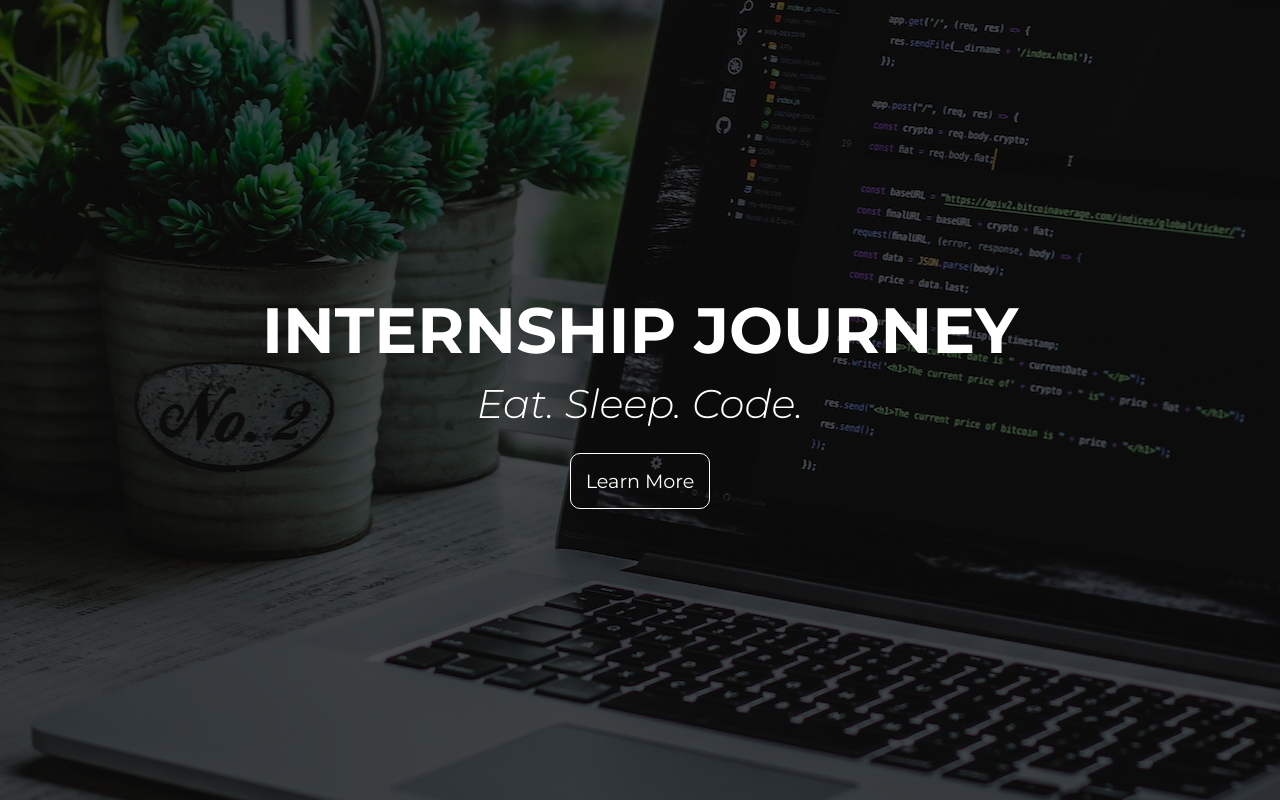
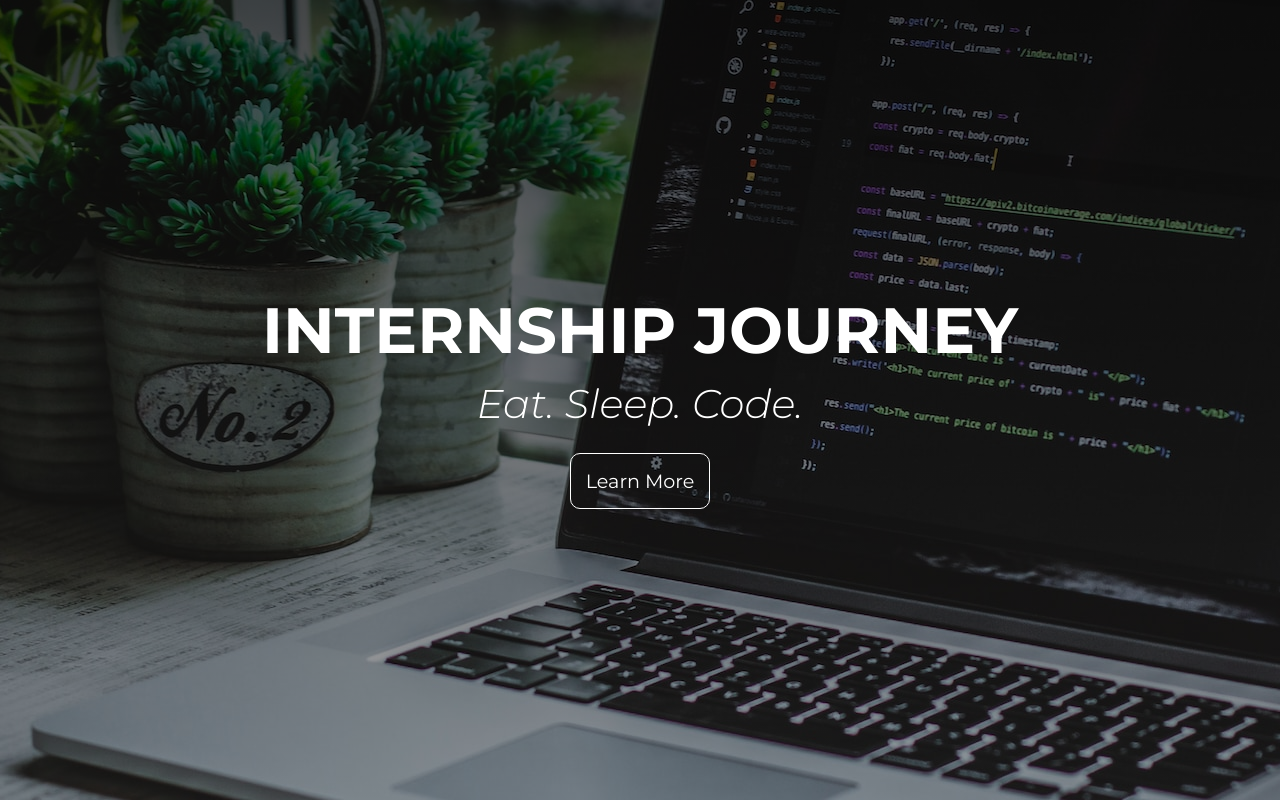
Before and after one commit to stolenfallen1/InternshipBlog, a React (Vite) app: page / in a window 1280 px wide. Built offline with nearby package versions, Linux system fonts and the light colour scheme.

Commit message:
minor changes

```diff
--- a/src/styles/Hero.css
+++ b/src/styles/Hero.css
@@ -1,7 +1,7 @@
 /* Hero Views */
 
 .hero-section {
-    background: linear-gradient(rgba(0, 0, 0, 0.7), rgba(0, 0, 0, 0.7)), url("../assets/hero/medium.jpg") no-repeat center;
+    background: linear-gradient(rgba(0, 0, 0, 0.7), rgba(0, 0, 0, 0.35)), url("../assets/hero/medium.jpg") no-repeat center;
 }
 
 /* Hero Component */
```
